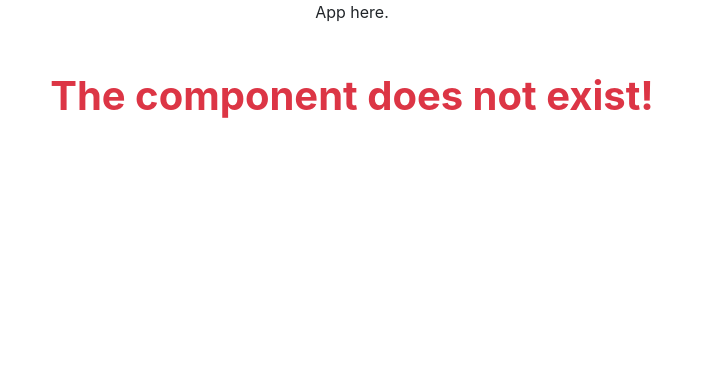
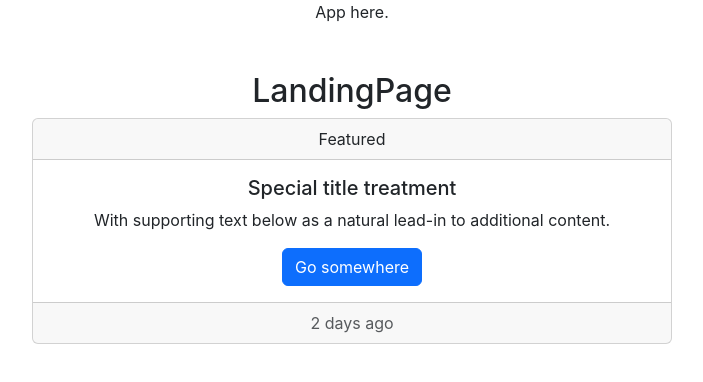
Before and after one commit to ernestsmotlak/ChatApp, a React (Create React App) app in the folder briscuola/: page / in a window 1280 px wide. Shown: the top 382 px of the page, without its empty margins (288-991 px from the left). Built offline with nearby package versions, Linux system fonts and the light colour scheme.

Commit message:
Createad and edited LandinPage component.
Signed-off-by: ernestsmotlak <ernestsmotlak@gmail.com>

```diff
--- a/briscuola/src/App.css
+++ b/briscuola/src/App.css
@@ -1,38 +1,3 @@
 .App {
   text-align: center;
 }
-
-.App-logo {
-  height: 40vmin;
-  pointer-events: none;
-}
-
-@media (prefers-reduced-motion: no-preference) {
-  .App-logo {
-    animation: App-logo-spin infinite 20s linear;
-  }
-}
-
-.App-header {
-  background-color: #282c34;
-  min-height: 100vh;
-  display: flex;
-  flex-direction: column;
-  align-items: center;
-  justify-content: center;
-  font-size: calc(10px + 2vmin);
-  color: white;
-}
-
-.App-link {
-  color: #61dafb;
-}
-
-@keyframes App-logo-spin {
-  from {
-    transform: rotate(0deg);
-  }
-  to {
-    transform: rotate(360deg);
-  }
-}
--- a/briscuola/src/App.js
+++ b/briscuola/src/App.js
@@ -3,6 +3,7 @@
 import Register from './Login_SignUp/Register';
 import Login from './Login_SignUp/Login';
 import NotFound from './Components/NotFound';
+import LandingPage from './Components/LandingPage';
 
 function App() {
   return (
@@ -10,6 +11,7 @@
       <div className="App">
         App here.
         <Routes>
+          <Route path='/' element={<LandingPage />} />
           <Route path='/register' element={<Register />} />
           <Route path='/login' element={<Login />} />
           <Route path='*' element={<NotFound />} />
--- /dev/null
+++ b/briscuola/src/Components/LandingPage.js
@@ -0,0 +1,27 @@
+import React from 'react'
+import { useNavigate } from 'react-router-dom'
+
+const LandingPage = () => {
+    const navigate = useNavigate();
+
+    return (
+        <div className='w-50' style={{margin: '0 auto'}}>
+            <h2 className='mt-5'>LandingPage</h2>
+            <div class="card text-center">
+                <div class="card-header">
+                    Featured
+                </div>
+                <div class="card-body">
+                    <h5 class="card-title">Special title treatment</h5>
+                    <p class="card-text">With supporting text below as a natural lead-in to additional content.</p>
+                    <a href="#" class="btn btn-primary">Go somewhere</a>
+                </div>
+                <div class="card-footer text-body-secondary">
+                    2 days ago
+                </div>
+            </div>
+        </div>
+    )
+}
+
+export default LandingPage
```
